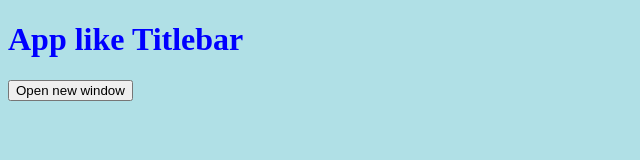
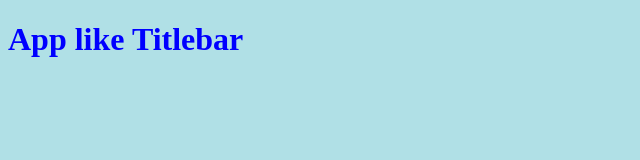
Before and after one commit to HabenFoto/webapptitlebar, a plain HTML site: page index.html in a window 1280 px wide. Shown: the whole page, without its empty margins (0-640 px from the left). Drawn offline with Linux system fonts and the light colour scheme.

Commit message:
Update index.html

```diff
--- a/index.html
+++ b/index.html
@@ -4,7 +4,7 @@
 <head>
   <meta charset="UTF-8">
   <meta name="viewport" content="width=device-width, initial-scale=1.0">
-  <meta name="subtitle" content="App Subtitle">
+  <meta name="app-title" content="App Subtitle">
   <title>App Like Titlebar - Sample App</title>
   <link rel="stylesheet" href="./testapp.css">
   <link rel="icon" href="./favicon.ico" type="image/x-icon">
@@ -34,7 +34,6 @@
   <main>
     <h1>App like Titlebar</h1>
   </main>
-  <a onclick="window.open('','page','location=0,toolbar=0')" href="offline.html" target="page"><button>Open new window</button></a>
   <script src="./index.js"></script>
 </body>
 
```
